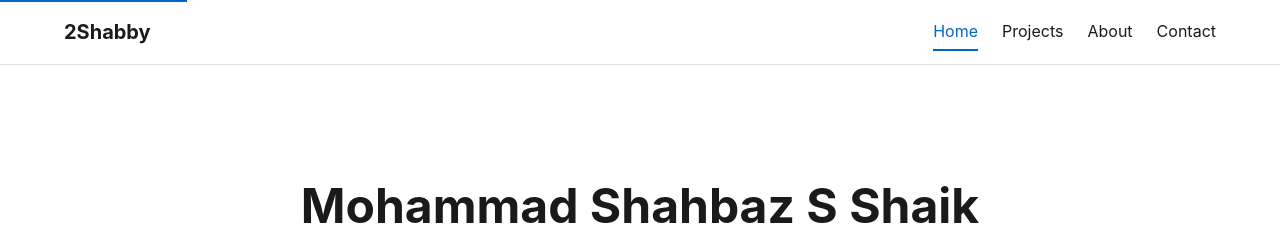
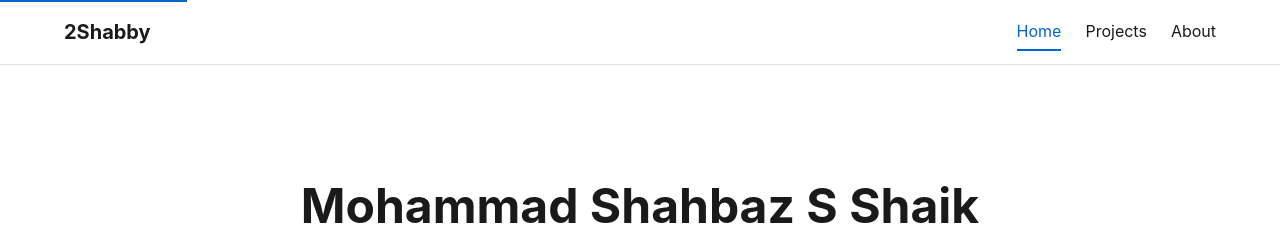
Before and after one commit to 2Shabby/2shabby.github.io, a Jekyll site: the page built from index.md, in a window 1280 px wide. Shown: the top 225 px of the page. Built offline with Jekyll 4.4.1, drawn with Linux system fonts in a browser that asks for light colours.

Commit message:
fix: Update navigation to 3 items (Home, Projects, About)

```diff
--- a/_includes/nav.html
+++ b/_includes/nav.html
@@ -11,20 +11,8 @@
       </a>
     </li>
     <li>
-      <a href="{{ '/about/' | relative_url }}"{% if page.url contains '/about' %} class="active" aria-current="page"{% endif %}>
+      <a href="{{ '/about/' | relative_url }}"{% if page.url contains '/about' or page.url contains '/contact' %} class="active" aria-current="page"{% endif %}>
         About
-      </a>
-    </li>
-    {% if site.posts.size > 0 %}
-    <li>
-      <a href="{{ '/blog/' | relative_url }}"{% if page.url contains '/blog' or page.layout == 'post' %} class="active" aria-current="page"{% endif %}>
-        Blog
-      </a>
-    </li>
-    {% endif %}
-    <li>
-      <a href="{{ '/contact/' | relative_url }}"{% if page.url contains '/contact' %} class="active" aria-current="page"{% endif %}>
-        Contact
       </a>
     </li>
   </ul>
```
